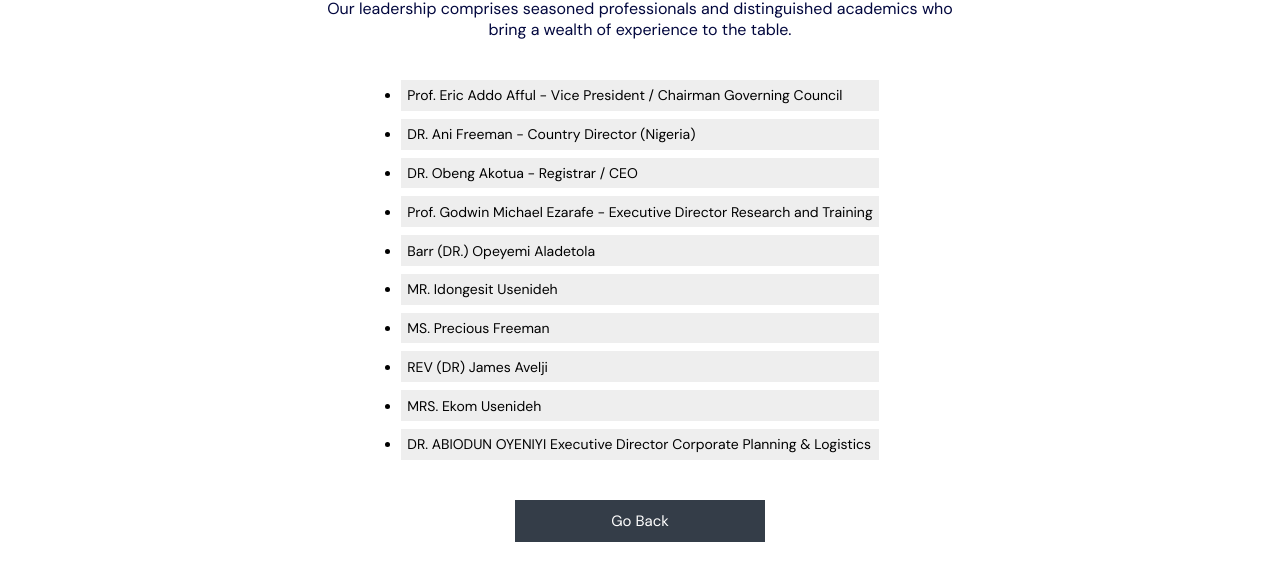
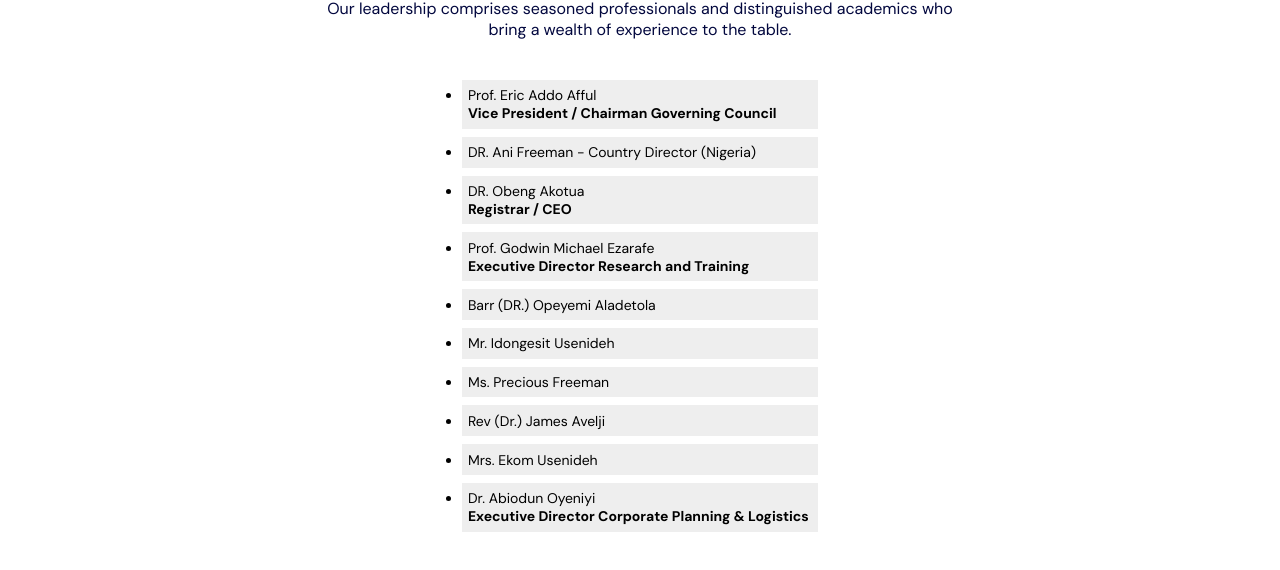
Before and after one commit to cipher-d-dev/isbmpa, a React (Vite) app: page /our-team in a window 1280 px wide. Shown: the part 188-758 px from the top of the page. Built offline with nearby package versions, Linux system fonts and the light colour scheme.

Commit message:
text update

```diff
--- a/src/pages/OurTeam.tsx
+++ b/src/pages/OurTeam.tsx
@@ -13,22 +13,22 @@ const OurTeam: React.FC = () => {
         </p>
         <ul>
           <li>
-            Prof. Eric Addo Afful - Vice President / Chairman Governing Council
+            Prof. Eric Addo Afful <br /><b>Vice President / Chairman Governing Council</b>
           </li>
           <li>DR. Ani Freeman - Country Director (Nigeria)</li>
-          <li>DR. Obeng Akotua - Registrar / CEO</li>
+          <li>DR. Obeng Akotua <br /><b>Registrar / CEO</b></li>
           <li>
-            Prof. Godwin Michael Ezarafe - Executive Director Research and
-            Training
+            Prof. Godwin Michael Ezarafe<br /><b>Executive Director Research and
+            Training</b>
           </li>
           <li>Barr (DR.) Opeyemi Aladetola</li>
-          <li>MR. Idongesit Usenideh</li>
-          <li>MS. Precious Freeman</li>
-          <li>REV (DR) James Avelji</li>
-          <li>MRS. Ekom Usenideh</li>
+          <li>Mr. Idongesit Usenideh</li>
+          <li>Ms. Precious Freeman</li>
+          <li>Rev (Dr.) James Avelji</li>
+          <li>Mrs. Ekom Usenideh</li>
           <li>
-            DR. ABIODUN OYENIYI Executive Director Corporate Planning &
-            Logistics
+            Dr. Abiodun Oyeniyi <br /><b>Executive Director Corporate Planning &
+            Logistics </b>
           </li>
         </ul>
         <div className="learnMore">
```
